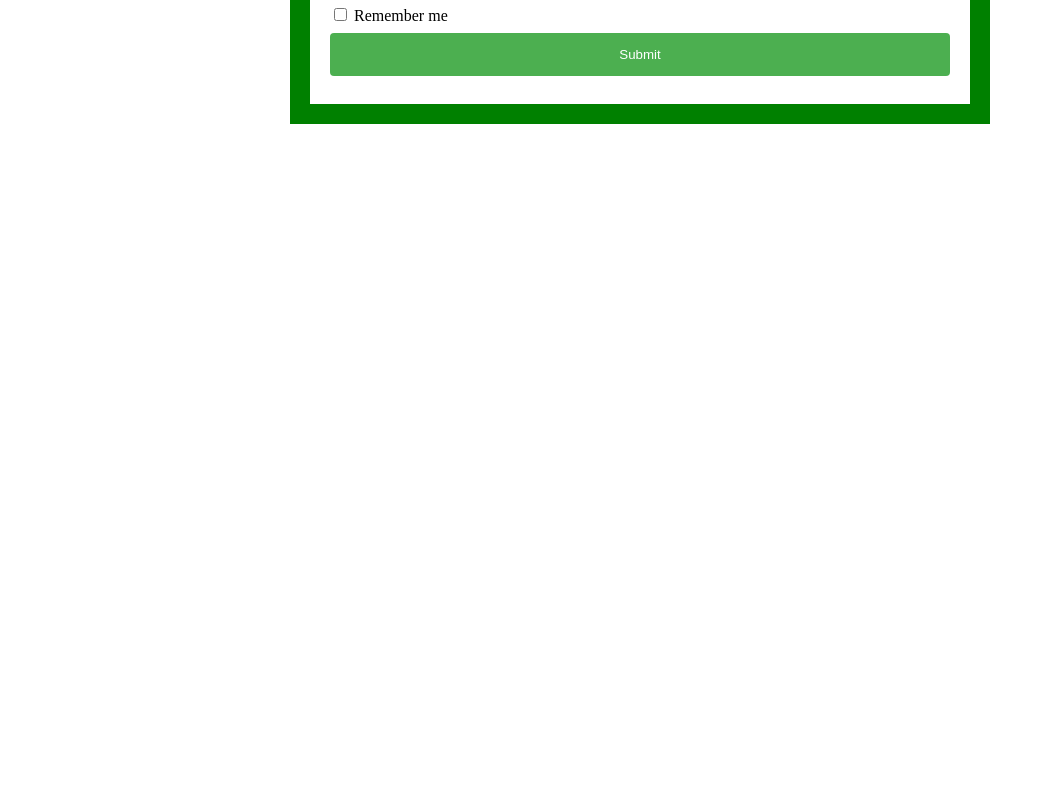
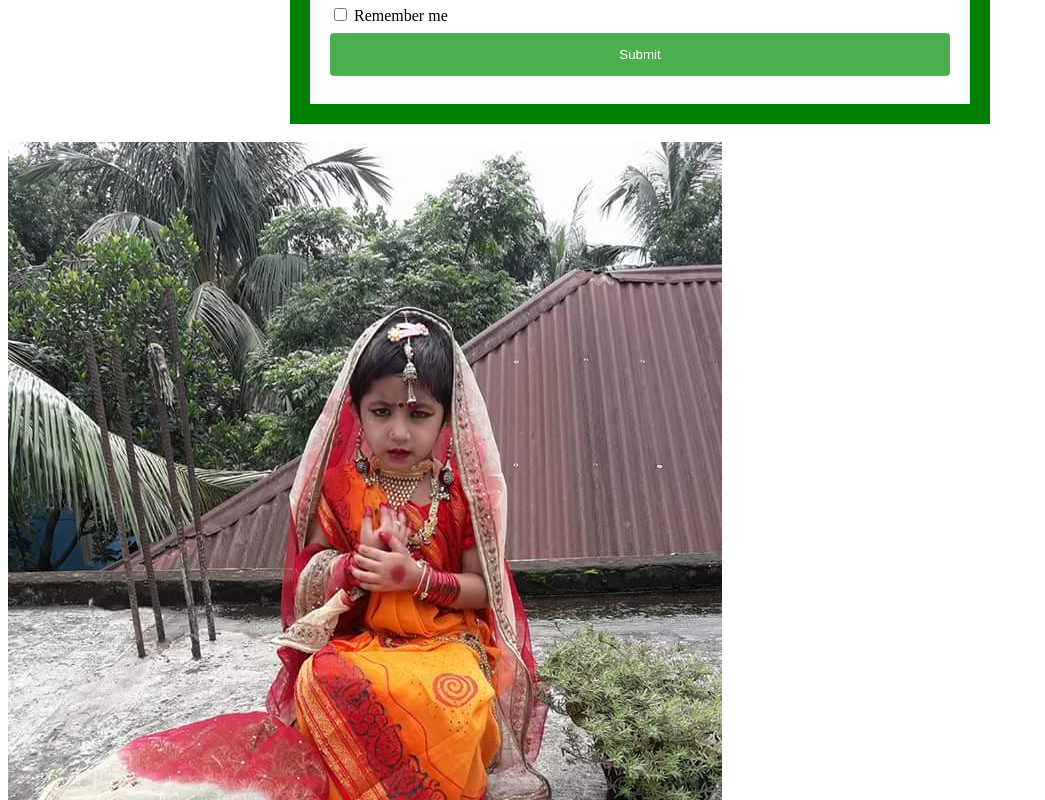
Before and after one commit to Shuvoghosh7/simple-form, a plain HTML site: page index.html in a window 1280 px wide. Shown: the part 420-1220 px from the top of the page, without its empty margins (0-1045 px from the left). Before the commit the page ends 800 px from the top, so only its background shows below. Drawn offline with Linux system fonts and the light colour scheme.

Commit message:
add image

```diff
--- a/index.html
+++ b/index.html
@@ -32,7 +32,7 @@
             <button id="submit" type="submit">Submit</button>
           </form>
 
-    </div>
-    <img src="iiii.jpg" alt="">
+    </div><br>
+    <img src="img/abrity.jpg" alt="">
 </body>
 </html>
```
Also changed, not shown: img/ab.jpg (added), img/abr.jpg (added), img/abrity.jpg (added).
